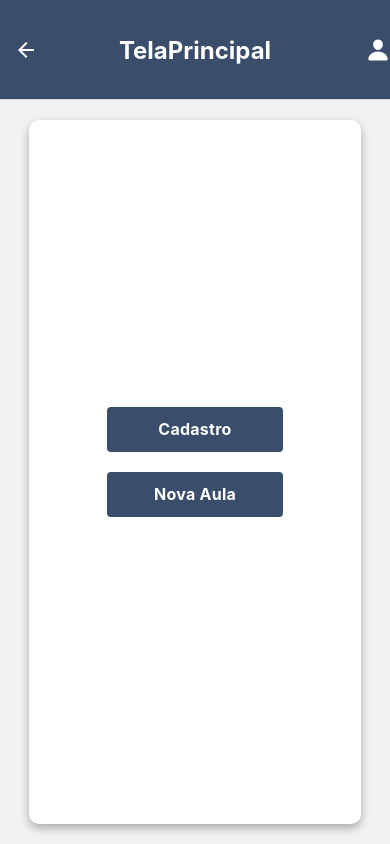
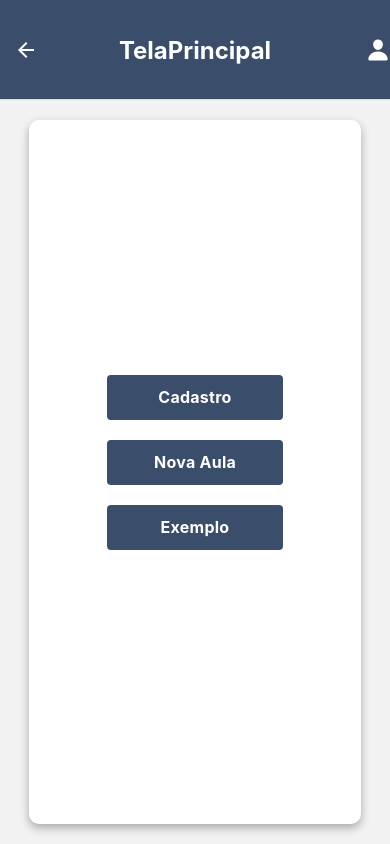
Before and after one commit to outlookcast/dcc196, a React Native app: screen /TelaPrincipal in a window 390 px wide. Built offline with nearby package versions, Linux system fonts and the light colour scheme.

Commit message:
Add: Tela de exemplo

```diff
--- a/pages/TelaPrincipal.js
+++ b/pages/TelaPrincipal.js
@@ -17,6 +17,12 @@ const TelaPrincipal = ({ navigation }) => {
           style={styles.button}
         >
           <Text style={styles.buttonText}>Nova Aula</Text>
+        </Pressable>
+        <Pressable
+          onPress={() => navigation.navigate("Exemplo")}
+          style={styles.button}
+        >
+          <Text style={styles.buttonText}>Exemplo</Text>
         </Pressable>
       </CardElevado>
     </View>
```
